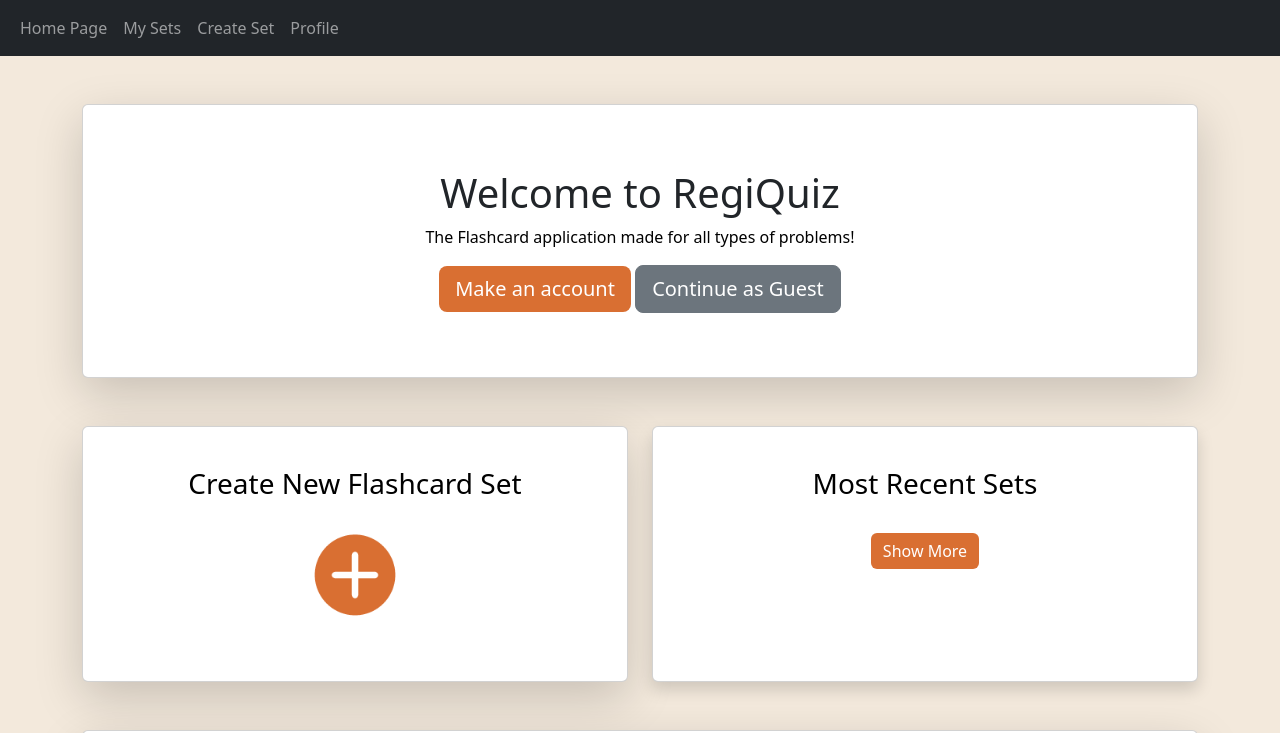
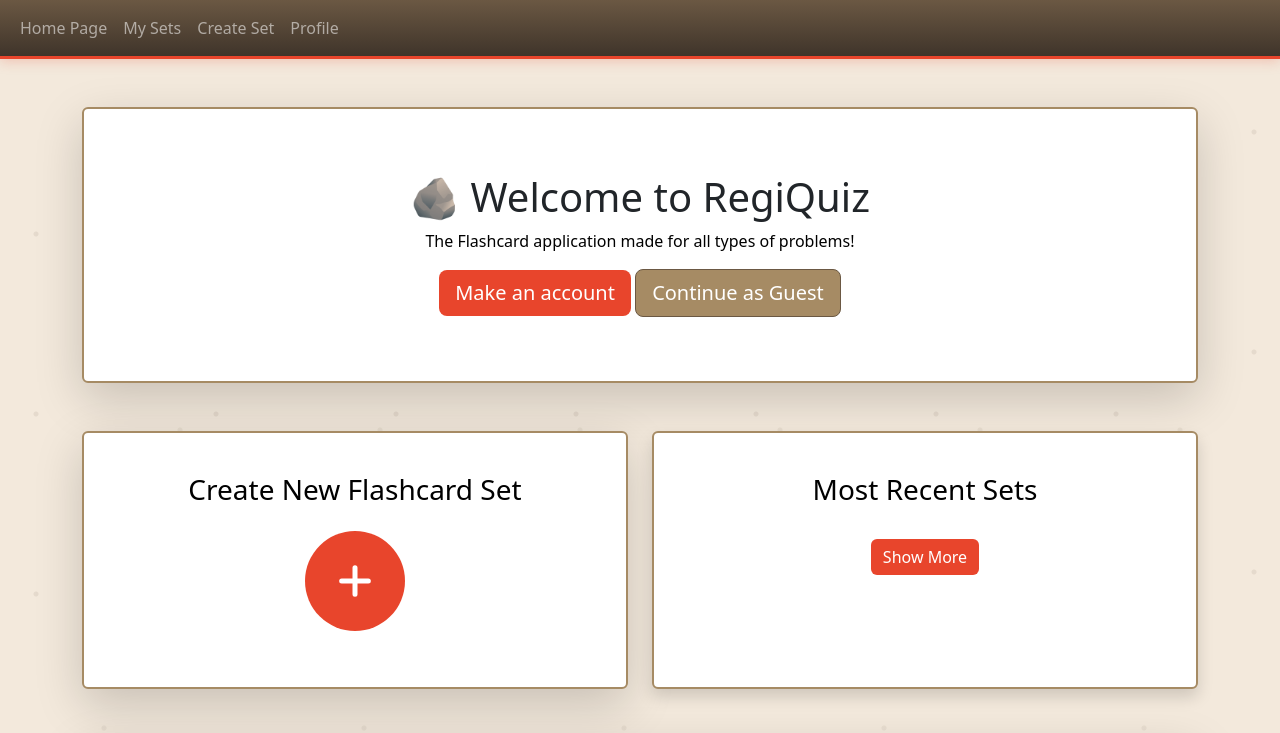
Before and after one commit to brackerman0730/Web-Programming-RegiQuiz-Web-Application, a website: page RegiQuiz/public/index.html in a window 1280 px wide. Shown: the top 733 px of the page. Drawn offline with nearby package versions, Linux system fonts and the light colour scheme; no server answers.

Commit message:
Regirock Theme  beta 1.1
Changed The plus button and added Regirock theme

```diff
--- a/RegiQuiz/public/css/styles.css
+++ b/RegiQuiz/public/css/styles.css
@@ -1,5 +1,21 @@
+:root {
+    --regi-stone-light: #cbb994;
+    --regi-stone: #a68b64;
+    --regi-stone-dark: #6b5843;
+    --regi-stone-darker: #3f342a;
+    --regi-red: #e8452c;
+    --regi-red-dark: #a5301c;
+    --regi-red-glow: rgba(232, 69, 44, 0.55);
+}
+
 body {
     background-color: #F3E9DC;
+    background-image:
+        radial-gradient(circle at 20% 30%, rgba(107, 88, 67, 0.10) 0, rgba(107, 88, 67, 0.10) 2px, transparent 3px),
+        radial-gradient(circle at 70% 60%, rgba(107, 88, 67, 0.10) 0, rgba(107, 88, 67, 0.10) 2px, transparent 3px),
+        radial-gradient(circle at 40% 80%, rgba(107, 88, 67, 0.08) 0, rgba(107, 88, 67, 0.08) 2px, transparent 3px),
+        radial-gradient(circle at 90% 15%, rgba(107, 88, 67, 0.08) 0, rgba(107, 88, 67, 0.08) 2px, transparent 3px);
+    background-size: 180px 180px, 220px 220px, 260px 260px, 200px 200px;
 }
 
 h1 {
@@ -13,13 +29,60 @@ p {
 h3 {
     color: #000000;
 }
+
+/* Navbar reskinned as a dark rock plate with a glowing red seam along the bottom */
+.navbar {
+    background: linear-gradient(180deg, var(--regi-stone-dark), var(--regi-stone-darker)) !important;
+    border-bottom: 3px solid var(--regi-red);
+    box-shadow: 0 2px 12px rgba(232, 69, 44, 0.25);
+}
+
+/* Cards read as chunky stone slabs via their border, but stay white inside */
+.card {
+    border: 2px solid var(--regi-stone);
+    border-radius: 6px;
+    background-color: #ffffff;
+    animation: rock-settle 0.5s ease-out;
+}
+
 .btn-primary {
-    background-color: #D96F32;
+    background-color: var(--regi-red);
     border: none;
+    transition: transform 0.15s ease, box-shadow 0.15s ease;
 }
 
 .btn-primary:hover {
-    background-color: #C75D2C;
+    background-color: var(--regi-red-dark);
+    animation: regirock-rumble 0.4s ease;
+    box-shadow: 0 0 14px 2px var(--regi-red-glow);
+}
+
+.btn-primary:focus {
+    box-shadow: 0 0 0 0.25rem var(--regi-red-glow);
+}
+
+.btn-secondary {
+    background-color: var(--regi-stone);
+    border-color: var(--regi-stone-dark);
+}
+
+.btn-secondary:hover {
+    background-color: var(--regi-stone-dark);
+    border-color: var(--regi-stone-darker);
+    animation: regirock-rumble 0.4s ease;
+}
+
+/* Round "+" button on the homepage - a real .btn-primary underneath, so its
+   color follows the theme instead of being baked into a static image. The
+   plus is an SVG (not a text glyph) so it centers exactly regardless of font
+   metrics; flex here centers that SVG within the circle. */
+.plus-button {
+    width: 100px;
+    height: 100px;
+    padding: 0;
+    display: inline-flex;
+    align-items: center;
+    justify-content: center;
 }
 
 .nav-tabs .nav-link {
@@ -35,4 +98,37 @@ h3 {
 .nav-tabs .nav-link.active {
     background-color: #ffffff;
     color: #000000;
+    border-bottom: 3px solid var(--regi-red);
 }
+
+/* Regirock's glowing red core - a slow pulsing accent for a highlighted spot */
+@keyframes regirock-pulse {
+    0%, 100% { box-shadow: 0 0 6px 1px var(--regi-red-glow); }
+    50% { box-shadow: 0 0 20px 5px var(--regi-red-glow); }
+}
+
+.regi-glow {
+    animation: regirock-pulse 2.2s ease-in-out infinite;
+}
+
+/* .card already sets its own entrance animation via the shorthand, so a plain
+   .regi-glow rule would silently replace it instead of adding to it. This
+   compound selector combines both so cards that also glow still settle in. */
+.card.regi-glow {
+    animation: rock-settle 0.5s ease-out, regirock-pulse 2.2s ease-in-out infinite;
+}
+
+/* A small tremor, like the ground shifting underfoot */
+@keyframes regirock-rumble {
+    0%, 100% { transform: translate(0, 0); }
+    20% { transform: translate(-1px, 1px); }
+    40% { transform: translate(1px, -1px); }
+    60% { transform: translate(-1px, -1px); }
+    80% { transform: translate(1px, 1px); }
+}
+
+/* Cards settle into place like rock plates assembling */
+@keyframes rock-settle {
+    from { opacity: 0; transform: translateY(14px) scale(0.98); }
+    to { opacity: 1; transform: translateY(0) scale(1); }
+}
--- a/RegiQuiz/public/index.html
+++ b/RegiQuiz/public/index.html
@@ -37,9 +37,9 @@
           </nav>
   <div class="container my-5">
     <!-- Welcome Section -->
-    <div id="welcomeCard" class="card shadow-lg mb-5 text-center p-5">
+    <div id="welcomeCard" class="card shadow-lg mb-5 text-center p-5 regi-glow">
       <div class="card-body">
-            <h1 class="card-title" id="welcomeHeading">Welcome to RegiQuiz</h1>
+            <h1 class="card-title" id="welcomeHeading">🪨 Welcome to RegiQuiz</h1>
                 <p class="card-text">
                 The Flashcard application made for all types of problems!
                 </p>
@@ -60,8 +60,10 @@
             <div class="card shadow-lg text-center p-4 h-100">
               <div class="card-body">
                 <h3>Create New Flashcard Set</h3>
-                <a href="createset.html">
-                  <img src="images/plus--v2.png" alt="Create Set" width="100" class="my-3">
+                <a href="createset.html" class="btn btn-primary rounded-circle plus-button my-3" aria-label="Create Set">
+                  <svg viewBox="0 0 24 24" width="40" height="40" aria-hidden="true">
+                    <path d="M12 4v16M4 12h16" stroke="currentColor" stroke-width="3" stroke-linecap="round"/>
+                  </svg>
                 </a>
 
               </div>
@@ -162,7 +164,7 @@ async function updateWelcomeCard() {
     let data = await checkAuth();
 
     if (data.loggedIn) {
-        document.getElementById("welcomeHeading").textContent = "Welcome " + data.username;
+        document.getElementById("welcomeHeading").textContent = "🪨 Welcome " + data.username;
         document.getElementById("guestButtons").classList.add("d-none");
     }
 }
```
